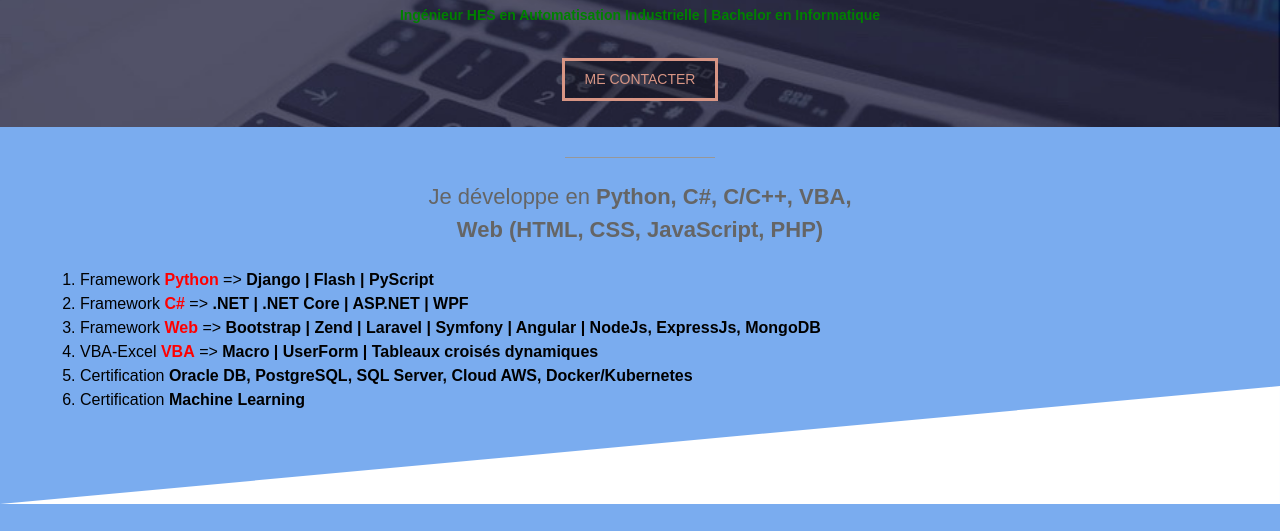
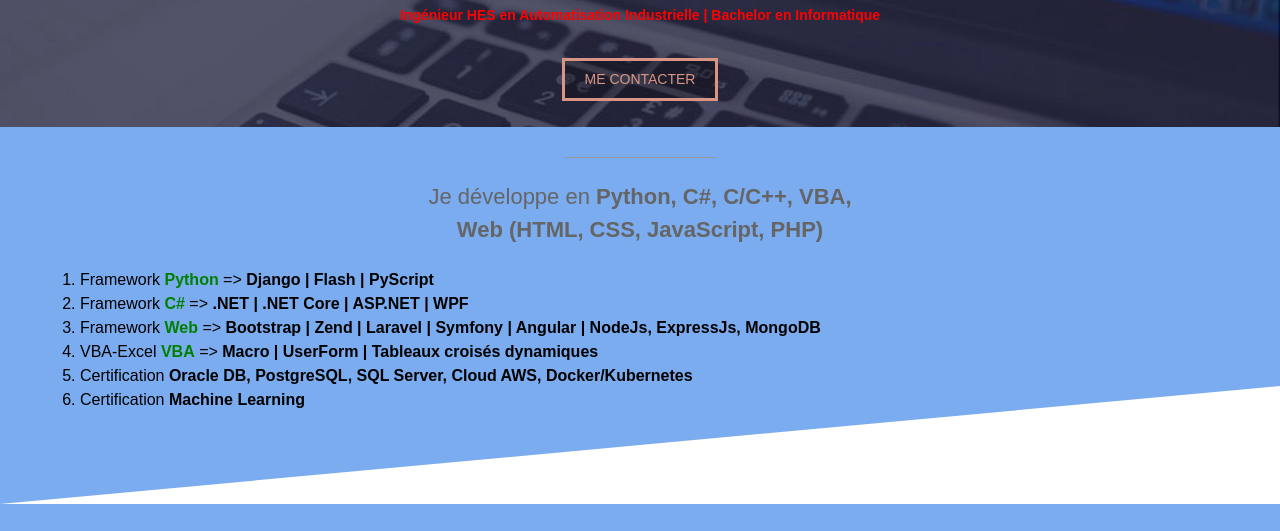
Before and after one commit to ttchoffo/ttheo, a plain HTML site: page index.html in a window 1280 px wide. Shown: the part 233-764 px from the top of the page. Drawn offline with Linux system fonts and the light colour scheme.

Commit message:
Update index.html

```diff
--- a/index.html
+++ b/index.html
@@ -11,7 +11,7 @@
 		<div class="cover">
 			<img class="cover-profile" src="images/profile.jpg"/>
 			<h1>Théophile Tchoffo</h1>
-			<p style="color: green"><b>Ingénieur HES en Automatisation Industrielle | Bachelor en Informatique</b></p>
+			<p style="color: red"><b>Ingénieur HES en Automatisation Industrielle | Bachelor en Informatique</b></p>
 
 			<div style="text-align: center;">
 				<a class="contact-button" href="mailto:theo.tchoffo@gmail.com?subject=Contact%20depuis%20ttchoffo.com">ME CONTACTER</a>
@@ -27,10 +27,10 @@
 			<div class="separateur"></div>
 			<p>Je développe en <b>Python, C#, C/C++, VBA, Web (HTML, CSS, JavaScript, PHP)</b><br>
 				<ol>
-				<li>Framework <b style="color: red">Python</b> => <b>Django | Flash | PyScript</b></li>
-				<li>Framework <b style="color: red">C#</b> => <b>.NET | .NET Core | ASP.NET | WPF</b></li>
-				<li>Framework <b style="color: red">Web</b> => <b>Bootstrap | Zend | Laravel | Symfony | Angular | NodeJs, ExpressJs, MongoDB</b></li>
-				<li>VBA-Excel <b style="color: red">VBA</b> => <b>Macro | UserForm | Tableaux croisés dynamiques</b></li>
+				<li>Framework <b style="color: green">Python</b> => <b>Django | Flash | PyScript</b></li>
+				<li>Framework <b style="color: green">C#</b> => <b>.NET | .NET Core | ASP.NET | WPF</b></li>
+				<li>Framework <b style="color: green">Web</b> => <b>Bootstrap | Zend | Laravel | Symfony | Angular | NodeJs, ExpressJs, MongoDB</b></li>
+				<li>VBA-Excel <b style="color: green">VBA</b> => <b>Macro | UserForm | Tableaux croisés dynamiques</b></li>
 				<li>Certification <b>Oracle DB, PostgreSQL, SQL Server, Cloud AWS, Docker/Kubernetes</b></li>
 				<li>Certification <b>Machine Learning</b></li>
 				</ol>
```
